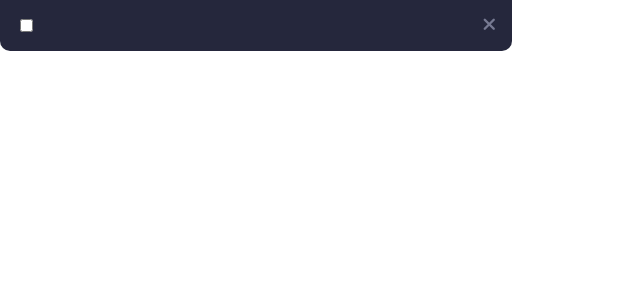
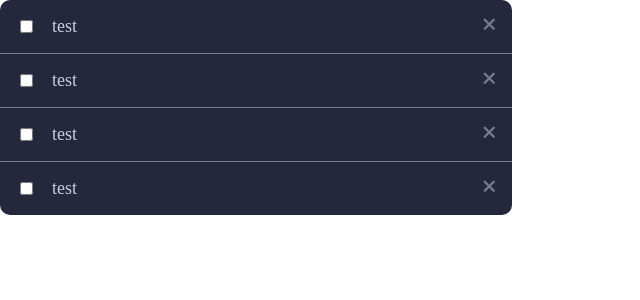
Before and after one commit to Utakato/better.meV2, a React (Create React App) app in the folder client/: page / in a window 1280 px wide. Shown: the top 300 px of the page, without its empty margins (0-640 px from the left). Built offline with nearby package versions, Linux system fonts and the light colour scheme.

Commit message:
Add TaskList components / style

```diff
--- a/client/src/components/TaskList/index.jsx
+++ b/client/src/components/TaskList/index.jsx
@@ -1,9 +1,13 @@
 import Task from "../Task"
+import "./style.css"
 
 const TaskList = () => {
     return (
-        <div>
-            <Task/>
+        <div className="task-list">
+            <Task name="test" completed={false}/>
+            <Task name="test" completed={false}/>
+            <Task name="test" completed={false}/>
+            <Task name="test" completed={false}/>
         </div>
     )
 }
```
